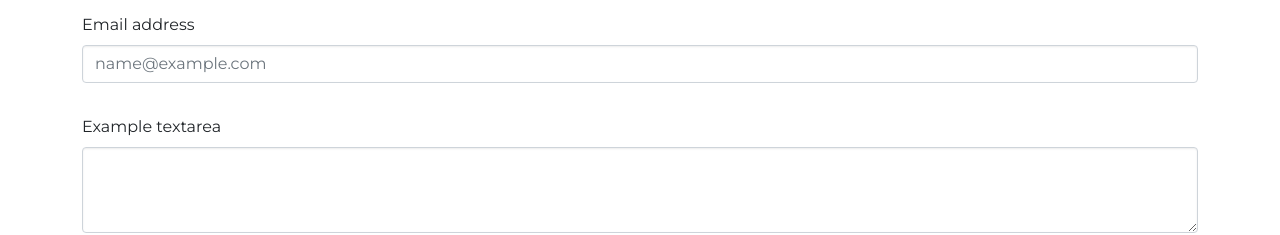
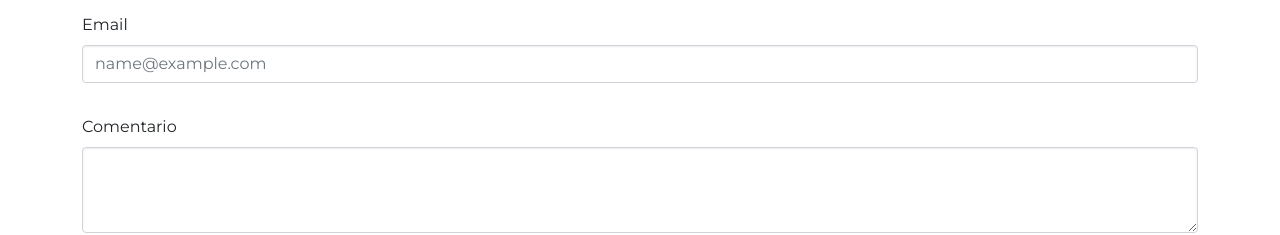
Before and after one commit to Agus9217/Proyecto-web-kunst-and-kuche, a plain HTML site: page index.html in a window 1280 px wide. Shown: the part 2047-2282 px from the top of the page. Drawn offline with nearby package versions, Linux system fonts and the light colour scheme.

Commit message:
cambios-v5

```diff
--- a/index.html
+++ b/index.html
@@ -185,11 +185,11 @@
           <input type="text" class="form-control" id="validationDefault02" required>
         </div>
         <div class="mb-3">
-          <label for="exampleFormControlInput1" class="form-label">Email address</label>
+          <label for="exampleFormControlInput1" class="form-label">Email</label>
           <input type="email" class="form-control" id="exampleFormControlInput1" placeholder="name@example.com">
         </div>
         <div class="mb-3">
-          <label for="exampleFormControlTextarea1" class="form-label">Example textarea</label>
+          <label for="exampleFormControlTextarea1" class="form-label">Comentario</label>
           <textarea class="form-control" id="exampleFormControlTextarea1" rows="3"></textarea>
         </div>
 
```
